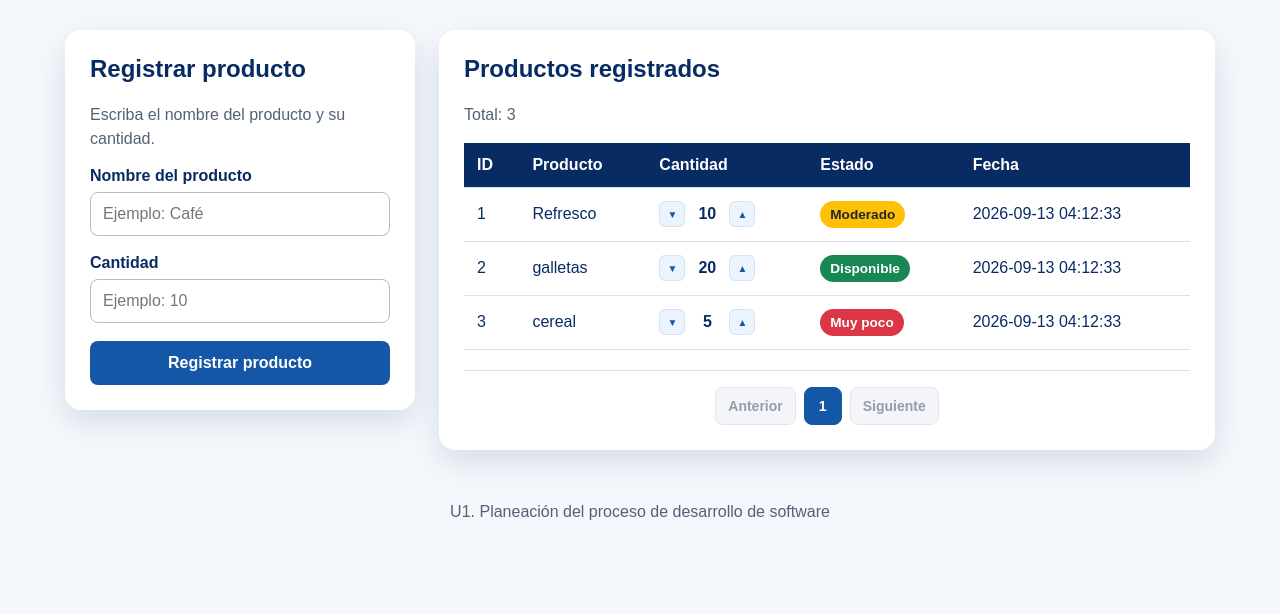
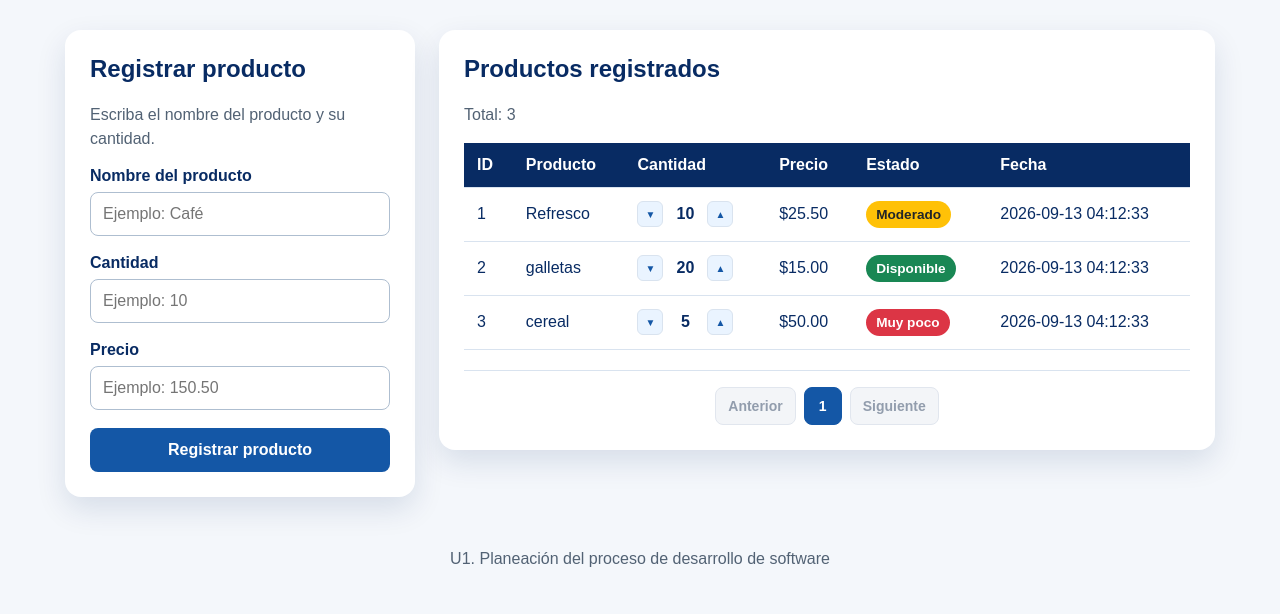
Before and after one commit to Vanitas-Sky/inventario, a PHP site: page / in a window 1280 px wide. Shown: the part 186-800 px from the top of the page. Run offline with PHP 8.4, Linux system fonts and the light colour scheme; data comes from the database, SQL or seed files in the repository; a stand-in replaces the project's code that opens the database connection.

Commit message:
precio
Agregue las validaciones del nuevo campo precio, sus pruebas unitarias y de integracion.

```diff
--- a/base_datos.sql
+++ b/base_datos.sql
@@ -26,6 +26,7 @@ CREATE TABLE `productos` (
   `id` int(10) unsigned NOT NULL AUTO_INCREMENT,
   `nombre` varchar(60) NOT NULL,
   `cantidad` int(11) NOT NULL,
+  `precio` decimal(10,2) NOT NULL,
   `fecharegistro` timestamp NOT NULL DEFAULT current_timestamp(),
   PRIMARY KEY (`id`)
 ) ENGINE=InnoDB AUTO_INCREMENT=4 DEFAULT CHARSET=utf8mb4 COLLATE=utf8mb4_unicode_ci;
@@ -37,7 +38,10 @@ CREATE TABLE `productos` (
 
 LOCK TABLES `productos` WRITE;
 /*!40000 ALTER TABLE `productos` DISABLE KEYS */;
-INSERT INTO `productos` VALUES (1,'Refresco',10,'2026-09-13 04:12:33'),(2,'galletas',20,'2026-09-13 04:12:33'),(3,'cereal',5,'2026-09-13 04:12:33');
+INSERT INTO `productos` (`id`, `nombre`, `cantidad`, `precio`, `fecharegistro`) VALUES
+(1,'Refresco',10,25.50,'2026-09-13 04:12:33'),
+(2,'galletas',20,15.00,'2026-09-13 04:12:33'),
+(3,'cereal',5,50.00,'2026-09-13 04:12:33');
 /*!40000 ALTER TABLE `productos` ENABLE KEYS */;
 UNLOCK TABLES;
 /*!40103 SET TIME_ZONE=@OLD_TIME_ZONE */;
--- a/index.php
+++ b/index.php
@@ -40,14 +40,8 @@ $desplazamiento = ($paginaActual - 1) * $productosPorPagina;
 
 // Consultar solamente los productos de la página actual.
 $consulta = $conexion->prepare(
-    'SELECT
-        id,
-        nombre,
-        cantidad,
-        fecharegistro
-    FROM productos
-    ORDER BY id ASC
-    LIMIT :limite OFFSET :desplazamiento'
+    'SELECT id, nombre, cantidad, precio, fecharegistro
+     FROM productos ORDER BY id ASC LIMIT :limite OFFSET :desplazamiento'
 );
 
 $consulta->bindValue(
@@ -148,6 +142,12 @@ $estado = $_GET['estado'] ?? '';
                 </div>
             <?php endif; ?>
 
+            <?php if ($estado === 'precio_invalido'): ?>
+                <div class="mensaje error">
+                    El precio debe ser mayor a 0 y máximo 500.
+                </div>
+            <?php endif; ?>
+
             <form action="guardar.php" method="POST">
                 <div class="campo">
                     <label for="nombre">
@@ -182,6 +182,19 @@ $estado = $_GET['estado'] ?? '';
                         required>
                 </div>
 
+                <div class="campo">
+                    <label for="precio">Precio</label>
+                    <input
+                        type="number"
+                        id="precio"
+                        name="precio"
+                        min="0.01"
+                        max="500"
+                        step="0.01"
+                        placeholder="Ejemplo: 150.50"
+                        required>
+                </div>
+
                 <button type="submit">
                     Registrar producto
                 </button>
@@ -205,6 +218,7 @@ $estado = $_GET['estado'] ?? '';
                             <th scope="col">ID</th>
                             <th scope="col">Producto</th>
                             <th scope="col">Cantidad</th>
+                            <th scope="col">Precio</th>
                             <th scope="col">Estado</th>
                             <th scope="col">Fecha</th>
                         </tr>
@@ -213,7 +227,7 @@ $estado = $_GET['estado'] ?? '';
                     <tbody>
                         <?php if ($productosEnPagina === 0): ?>
                             <tr>
-                                <td colspan="5" class="sin-registros">
+                                <td colspan="6" class="sin-registros">
                                     No hay productos registrados.
                                 </td>
                             </tr>
@@ -270,6 +284,10 @@ $estado = $_GET['estado'] ?? '';
                                 </td>
 
                                 <td>
+                                    $<?php echo number_format((float) $producto['precio'], 2); ?>
+                                </td>
+
+                                <td>
                                     <?php if ($producto['cantidad'] == 0): ?>
                                         <span class="estado agotado">
                                             Sin existencia
@@ -312,22 +330,19 @@ $estado = $_GET['estado'] ?? '';
 
                 <nav
                     class="paginacion"
-                    aria-label="Paginación de productos"
-                >
+                    aria-label="Paginación de productos">
                     <!-- Página anterior -->
                     <?php if ($paginaActual > 1): ?>
                         <a
                             href="?pagina=<?php echo $paginaActual - 1; ?>"
                             class="pagina-enlace"
-                            rel="prev"
-                        >
+                            rel="prev">
                             Anterior
                         </a>
                     <?php else: ?>
                         <span
                             class="pagina-enlace deshabilitada"
-                            aria-disabled="true"
-                        >
+                            aria-disabled="true">
                             Anterior
                         </span>
                     <?php endif; ?>
@@ -343,16 +358,14 @@ $estado = $_GET['estado'] ?? '';
                         <?php if ($numero === $paginaActual): ?>
                             <span
                                 class="pagina-enlace activa"
-                                aria-current="page"
-                            >
+                                aria-current="page">
                                 <?php echo $numero; ?>
                             </span>
                         <?php else: ?>
                             <a
                                 href="?pagina=<?php echo $numero; ?>"
                                 class="pagina-enlace"
-                                aria-label="Ir a la página <?php echo $numero; ?>"
-                            >
+                                aria-label="Ir a la página <?php echo $numero; ?>">
                                 <?php echo $numero; ?>
                             </a>
                         <?php endif; ?>
@@ -363,15 +376,13 @@ $estado = $_GET['estado'] ?? '';
                         <a
                             href="?pagina=<?php echo $paginaActual + 1; ?>"
                             class="pagina-enlace"
-                            rel="next"
-                        >
+                            rel="next">
                             Siguiente
                         </a>
                     <?php else: ?>
                         <span
                             class="pagina-enlace deshabilitada"
-                            aria-disabled="true"
-                        >
+                            aria-disabled="true">
                             Siguiente
                         </span>
                     <?php endif; ?>
```
Also changed, not shown: config/conexion.ejemplo.php (+13 -3 lines), guardar.php (+11 -4 lines), src/validaciones.php (+12 -0 lines), tests/estructura_pruebas.sql (+1 -0 lines), tests/test_integracion_productos.php (+40 -32 lines), tests/test_validaciones.php (+23 -1 lines), README.md.
